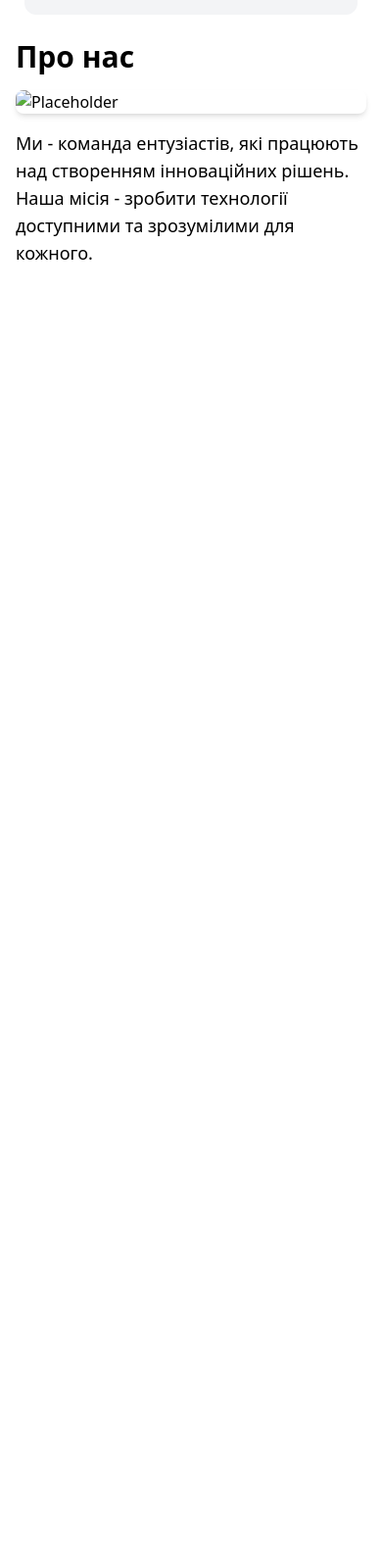
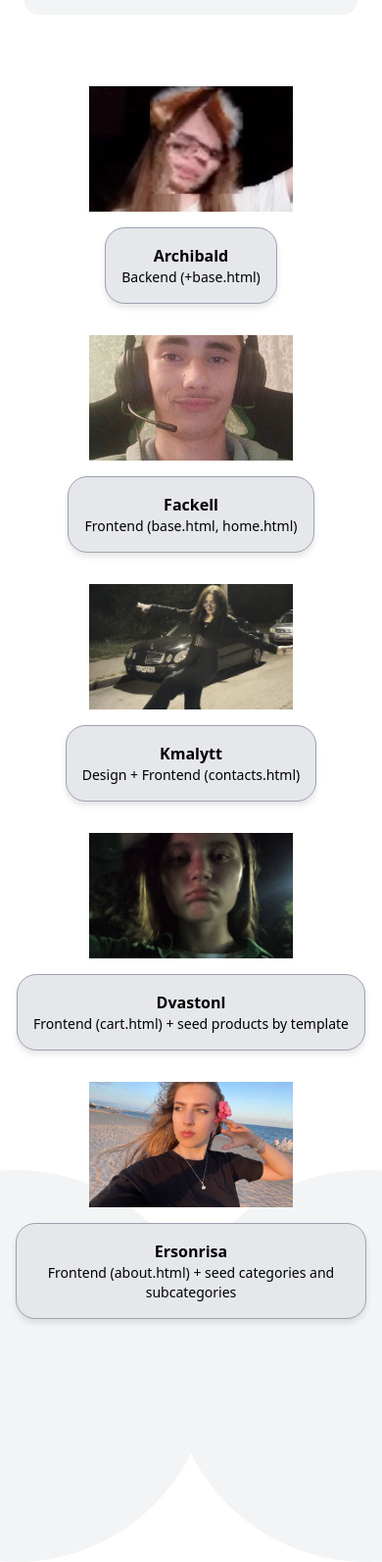
Before and after one commit to archibaldkami/temporary-group-site, a Flask app: page /about in a window 390 px wide; the page is wider, and only the part inside the window is pictured. Shown: the part 73-1667 px from the top of that part at 98% size. Before the commit the page ends 338 px from the top of that part, so only its background shows below. Run offline with Flask 3, Linux system fonts and the light colour scheme; some libraries are stand-ins or nearby versions.

Commit message:
i do about us page

```diff
--- a/app/templates/about.html
+++ b/app/templates/about.html
@@ -1,18 +1,81 @@
 {% extends "base.html" %}
 
-{% block title %}Про нас{% endblock %}
+{% block title %}Зворотній зв'язок{% endblock %}
 
 {% block content %}
-<h1 class="text-3xl font-bold mb-4">Про нас</h1>
-<div class="grid grid-cols-1 md:grid-cols-2 gap-4">
-    <div>
-        <img src="https://via.placeholder.com/400x300" alt="Placeholder" class="w-full rounded-lg shadow-md">
+<div class="container mx-auto py-12 relative">
+    <!-- Grid для вирівнювання елементів -->
+    <div class="grid grid-cols-1 sm:grid-cols-2 md:grid-cols-3 gap-8 items-center justify-center">
+
+        <!-- Іконка 1 -->
+        <div class="flex flex-col items-center">
+            <div class="w-52 h-32">
+                <img src="../static/images/archibalt2.jpg" alt="Archibald Photo" class="w-full h-full object-cover">
+            </div>
+            <div class="mt-4 text-center bg-gray-200 p-4 border border-gray-400 rounded-xl shadow-md">
+                <p class="font-bold">Archibald</p>
+                <p class="text-sm">Backend (+base.html)</p>
+            </div>
+        </div>
+
+        <!-- Іконка 2 -->
+        <div class="flex flex-col items-center">
+            <div class="w-52 h-32">
+                <img src="../static/images/fackel.jpg" alt="Fackell Photo" class="w-full h-full object-cover">
+            </div>
+            <div class="mt-4 text-center bg-gray-200 p-4 border border-gray-400 rounded-xl shadow-md">
+                <p class="font-bold">Fackell</p>
+                <p class="text-sm">Frontend (base.html, home.html)</p>
+            </div>
+        </div>
+
+        <!-- Іконка 3 -->
+        <div class="flex flex-col items-center">
+            <div class="w-52 h-32">
+                <img src="../static/images/kmalyt.jpg" alt="Kmalytt Photo" class="w-full h-full object-cover">
+            </div>
+            <div class="mt-4 text-center bg-gray-200 p-4 border border-gray-400 rounded-xl shadow-md">
+                <p class="font-bold">Kmalytt</p>
+                <p class="text-sm">Design + Frontend (contacts.html)</p>
+            </div>
+        </div>
     </div>
-    <div>
-        <p class="text-lg">
-            Ми - команда ентузіастів, які працюють над створенням інноваційних рішень.
-            Наша місія - зробити технології доступними та зрозумілими для кожного.
-        </p>
+
+    <div class="grid grid-cols-1 sm:grid-cols-2 gap-8 mt-8 justify-center">
+        <!-- Іконка 4 -->
+        <div class="flex flex-col items-center">
+            <div class="w-52 h-32">
+                <img src="../static/images/dvaston2.jpg" alt="Dvastonl Photo" class="w-full h-full object-cover">
+            </div>
+            <div class="mt-4 text-center bg-gray-200 p-4 border border-gray-400 rounded-xl shadow-md">
+                <p class="font-bold">Dvastonl</p>
+                <p class="text-sm">Frontend (cart.html) + seed products by template</p>
+            </div>
+        </div>
+
+        <!-- Іконка 5 -->
+        <div class="flex flex-col items-center">
+            <div class="w-52 h-32">
+                <img src="../static/images/ersonrisa.jpg" alt="Ersonrisa Photo" class="w-full h-full object-cover">
+            </div>
+            <div class="mt-4 text-center bg-gray-200 p-4 border border-gray-400 rounded-xl shadow-md">
+                <p class="font-bold">Ersonrisa</p>
+                <p class="text-sm">Frontend (about.html) + seed categories and subcategories</p>
+            </div>
+        </div>
     </div>
+
+    <!-- Напівкруги -->
+    <div class="absolute bottom-0 left-0 w-[400px] h-[400px] bg-gray-100 rounded-full -translate-x-1/2 translate-y-1/2 -z-10"></div>
+    <div class="absolute bottom-0 right-0 w-[400px] h-[400px] bg-gray-100 rounded-full translate-x-1/2 translate-y-1/2 -z-10"></div>
 </div>
+
+<style>
+    .rounded-xl {
+        border-radius: 20px; /* Закруглення */
+    }
+    .shadow-md {
+        box-shadow: 0 4px 6px rgba(0, 0, 0, 0.1); /* тінь */
+    }
+</style>
 {% endblock %}
```
Also changed, not shown: app/static/images/archibalt.jpg (added), app/static/images/archibalt2.jpg (added), app/static/images/dvaston.jpg (added), app/static/images/dvaston2.jpg (added), app/static/images/ersonrisa.jpg (added), app/static/images/fackel.jpg (added), app/static/images/kmalyt.jpg (added).
